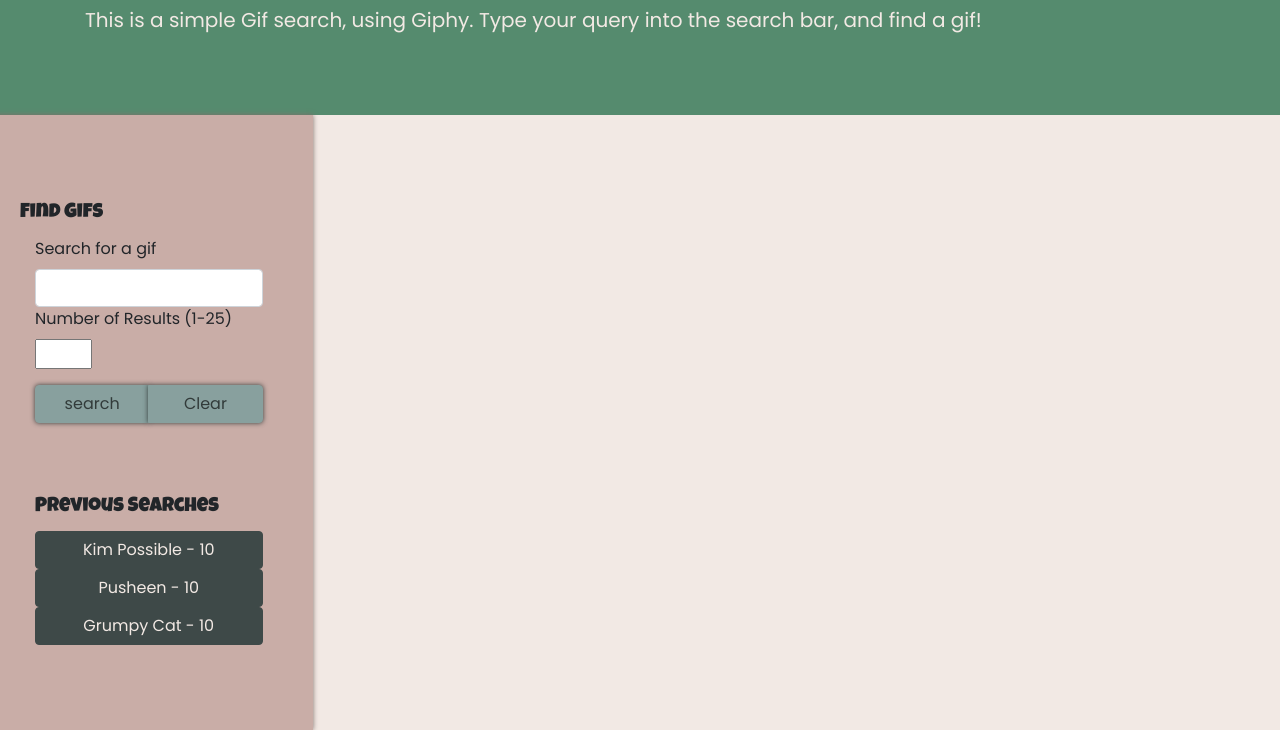
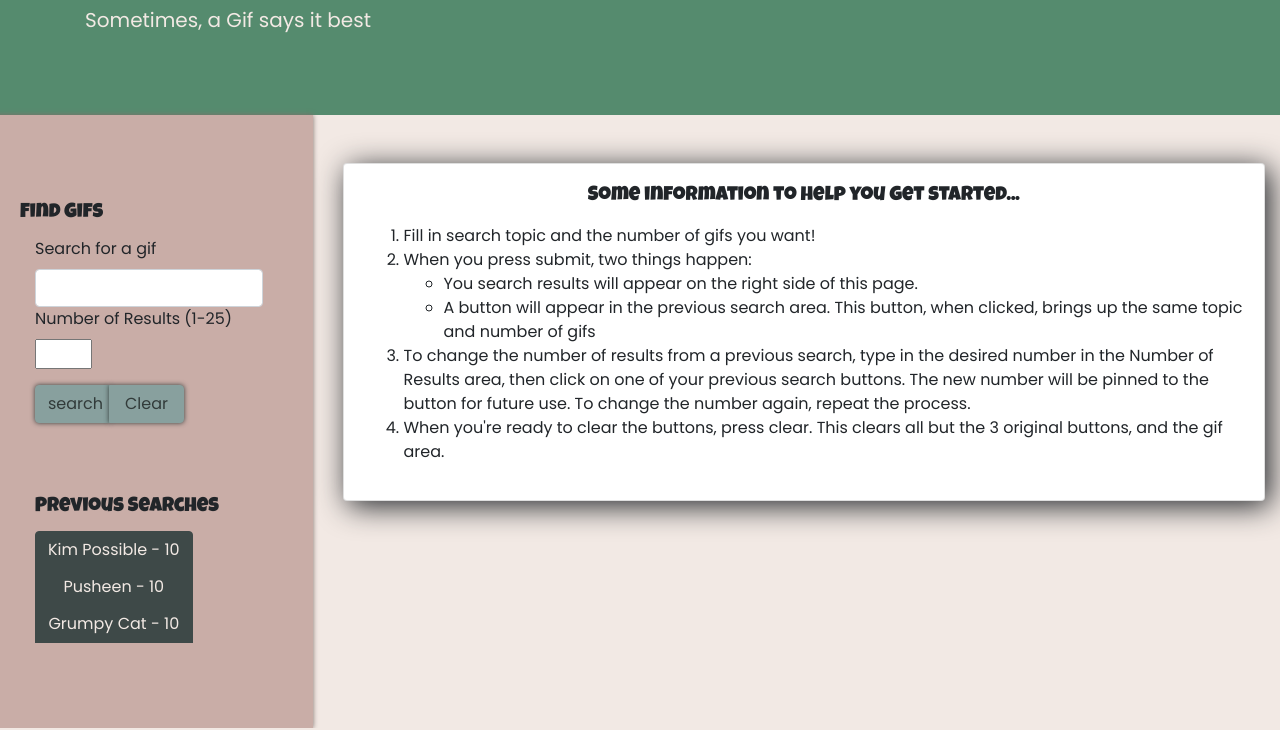
Before and after one commit to KAronoff/fun-with-giphy, a plain HTML site: page index.html in a window 1280 px wide. Shown: the part 134-864 px from the top of the page. Drawn offline with nearby package versions, Linux system fonts and the light colour scheme.

Commit message:
Added some accessabilty features to aria controls, and made the focus have more contrast.

```diff
--- a/assets/styles/style.css
+++ b/assets/styles/style.css
@@ -26,7 +26,13 @@ body {
   border-color: #88A09E;
 
   }
+  .btn-primary:not(:disabled):not(.disabled):active:focus, .show>.btn-success.dropdown-toggle:focus {
+    box-shadow: 0 0 0 .2rem rgba(217,219,219,.5);
+    }
 
+    .btn-primary:focus {
+      box-shadow: 0 0 0 .2rem rgba(217,219,219,.5);
+      }
   .btn-success {
     color: #323B3A;
     background-color: #88A09E;
@@ -48,11 +54,11 @@ body {
     }
 
   .btn-success:not(:disabled):not(.disabled):active:focus, .show>.btn-success.dropdown-toggle:focus {
-    box-shadow: 0 0 0 .2rem rgba(50,59,58,.5);
+    box-shadow: 0 0 0 .2rem rgba(28,33,32,.5);
     }
 
   .btn-success.focus, .btn-success:focus {
-    box-shadow: 0 0 0 .2rem rgba(50,59,58,.5);
+    box-shadow: 0 0 0 .2rem rgba(217,219,219,.5)
     }
 #btnContainer {
   background-color: #C9ADA7;
@@ -82,8 +88,9 @@ body {
   width: 50%;
 }
 
-
-
+#information {
+  box-shadow: 5px 5px 30px;
+}
 form {
   background-color: #C9ADA7;
 
--- a/index.html
+++ b/index.html
@@ -16,11 +16,11 @@
 <div class="jumbotron jumbotron-fluid my-0">
     <div class="container">
       <h1 class="display-4">Find a Gif!</h1>
-      <p class="lead">This is a simple Gif search, using Giphy. Type your query into the search bar, and find a gif!</p>
+      <p class="lead">Sometimes, a Gif says it best</p>
     </div>
   </div>
 <div class="row">
-    <div id="btnContainer" class="col-12 col-md-3">
+    <aside id="btnContainer" class="col-12 col-md-3">
         <!-- form goes here -->
         <div class="card-body">
           <h5 class="card-title">Find Gifs</h5>
@@ -31,9 +31,9 @@
               <label for="numInput">Number of Results (1-25)</label>
               <input type="number" name="quantity" min="1" max="25" id= "numInput">
 
-              <div class="btn-group" role="group" aria-label="Basic example">
+              <div class="btn-group" role="group" aria-label="Gif Control Buttons">
                   <input id="searchBtn" class="btn btn-success my-3" type="submit" value="search">
-                  <input id="clearBtn" class="btn btn-success my-3" value="Clear">
+                  <input id="clearBtn" class="btn btn-success my-3" type="button" value="Clear">
               </div>
 
             </form>
@@ -43,22 +43,55 @@
         <div class="container">
           <div class="card-body">
             <h5 class="card-title">Previous Searches</h5>
-            <button class="btn btn-primary gifBtn" type="button" data-topic="Kim Possible" data-searchNum="10">Kim Possible - 10</button>
-          <button class="btn btn-primary gifBtn" type="button" data-topic="Pusheen" data-searchNum="10">Pusheen - 10</button>
-          <button class="btn btn-primary gifBtn" type="button" data-topic="Grumpy Cat" data-searchNum="10">Grumpy Cat - 10</button>
-          <div id="button-area">
-            <!-- buttons go here -->
-          </div>
+            <div class="btn-group-vertical" role="group" aria-label="Previous Search Button">
+              <button class="btn btn-primary gifBtn" type="button" data-topic="Kim Possible" data-searchNum="10">Kim Possible - 10</button>
+              <button class="btn btn-primary gifBtn" type="button" data-topic="Pusheen" data-searchNum="10">Pusheen - 10</button>
+              <button class="btn btn-primary gifBtn" type="button" data-topic="Grumpy Cat" data-searchNum="10">Grumpy Cat - 10</button>
+              <div id="button-area">
+                <!-- buttons go here -->
+              </div>
+            </div>
           </div>
 
         </div>
-    </div>
+    </aside>
 
     <div id="themGifs" class="col-12 col-md-9">
       <div class="container" id="giphyArea">
+        <!-- giphys go here -->
+        <!-- instructions for use -->
+        <div id="information" class="card my-5">
+          <div class="card-body">
+            <h5 class="card-title text-center">Some information to help you get started...</h5>
+            <p class="card-text text-left">
+              <ol>
+                <li>
+                  Fill in search topic and the number of gifs you want!
+                </li>
+                <li>
+                  When you press submit, two things happen:
+                  <ul>
+                    <li>
+                      You search results will appear on the right side of this page.
+                    </li>
+                    <li>
+                      A button will appear in the previous search area. This button, when clicked, brings up the same topic and number of gifs
+                    </li>
+                  </ul>
+                </li>
+                <li>
+                  To change the number of results from a previous search, type in the desired number in the <emphasis>Number of Results</emphasis> area, then click on one of your previous search buttons.
+                  The new number will be pinned to the button for future use. To change the number again, repeat the process.
+                </li>
+                <li>
+                  When you're ready to clear the buttons, press <emphasis>clear</emphasis>. This clears all but the 3 original buttons, and the gif area.
+                </li>
+              </ol>
+            </p>
+          </div>
+        </div>
+      </div>
 
-      </div>
-      <!-- giphys go here -->
     </div>
 
 </div>
```
